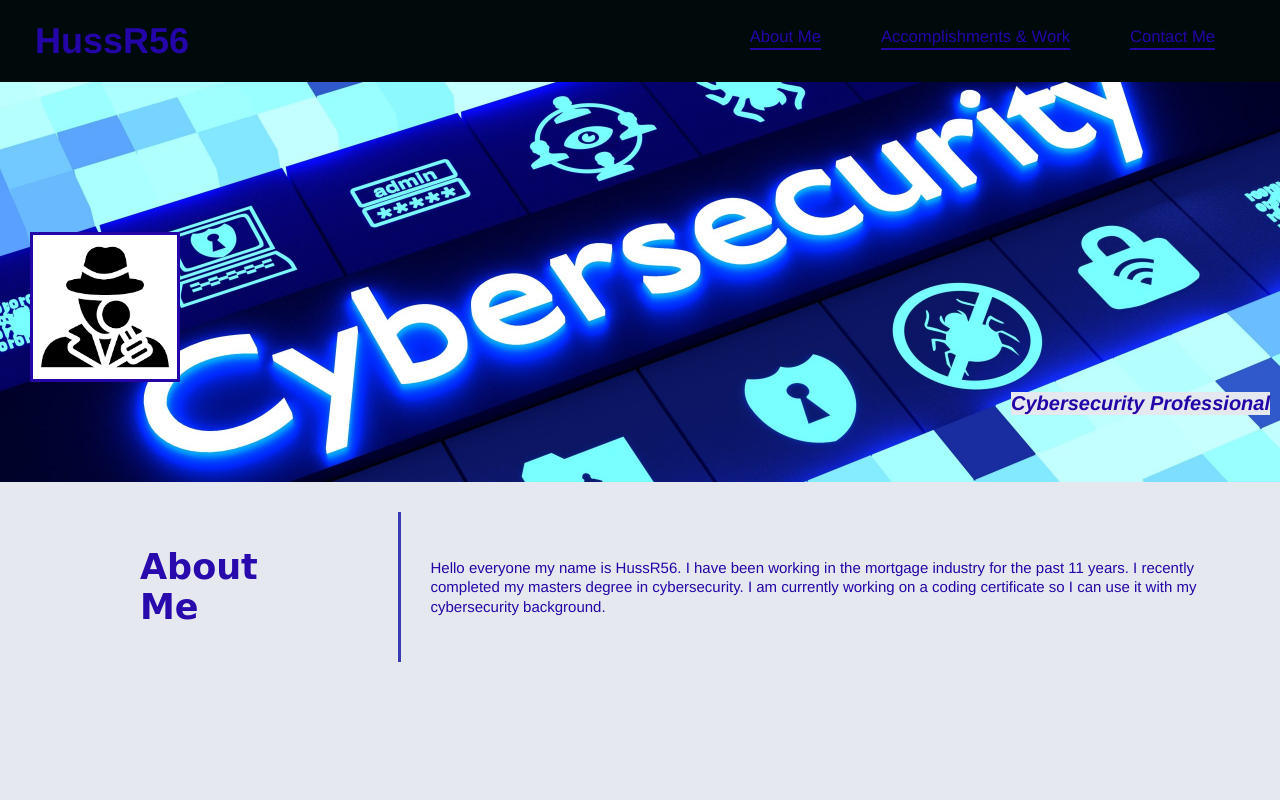
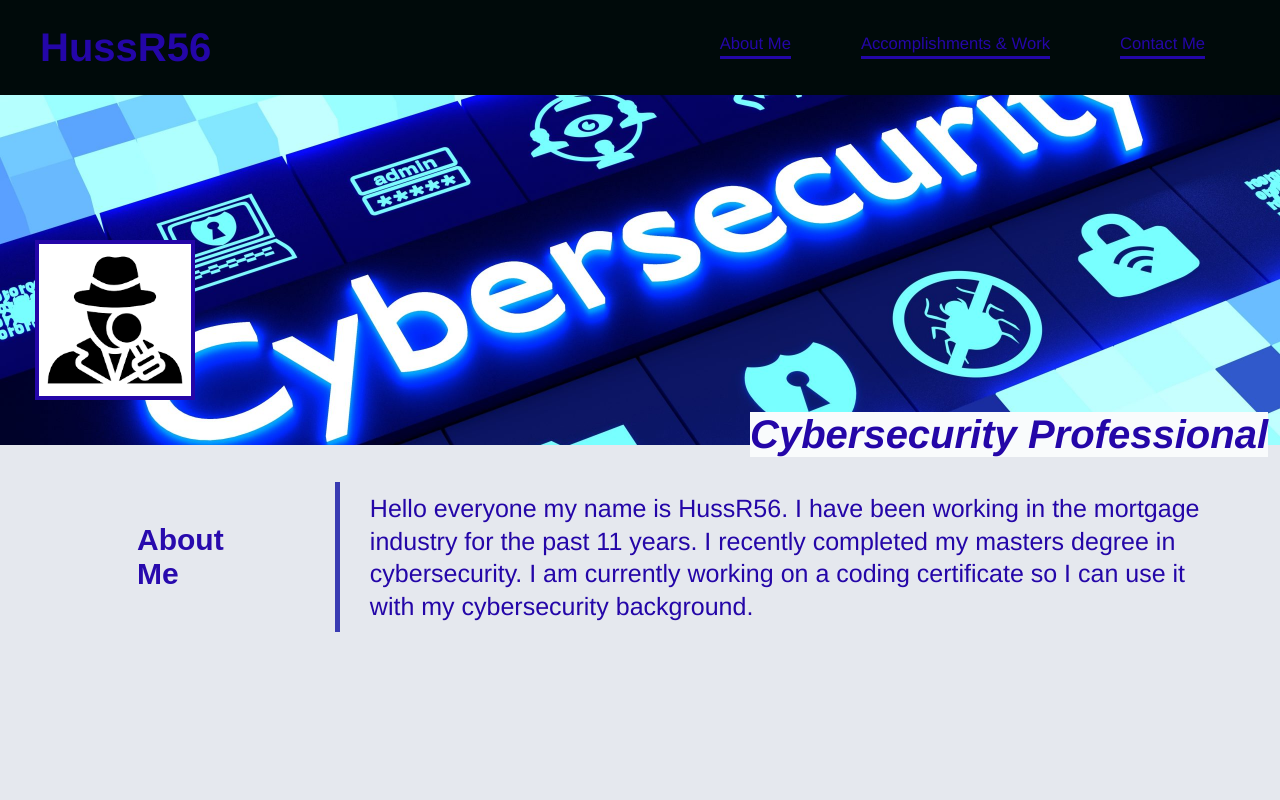
Before and after one commit to hussrizk56/Portfolio, a plain HTML site: page index.html in a window 1280 px wide. Shown: the top 800 px of the page. Drawn offline with Linux system fonts and the light colour scheme.

Commit message:
updated css

```diff
--- a/assets/style.css
+++ b/assets/style.css
@@ -10,13 +10,13 @@
 
 body {
     color: #05076b;
-    font-family: Helvetica, Arial, sans-serif;
+    font-family: 'Franklin Gothic Medium', Arial, sans-serif;
     background-color: rgb(229, 232, 238);
   }
 
 /* apply styles to <header> */
 header {
-    padding: 20px 35px;
+    padding: 25px 40px;
     background-color: #000a0a;
     display:flex;
     justify-content: space-between;
@@ -26,13 +26,13 @@ header {
 
 header h1 {
     font-weight: bold;
-    font-size: 36px;
+    font-size: 40px;
     color: var(--primary-color);
     margin: 0;
   }
 
 header nav {
-    margin: 7px 0;
+    margin: 9px 0;
   }
 
 header nav ul {
@@ -44,23 +44,23 @@ header nav ul {
   }
 
 header nav ul li a {
-    margin: 0 30px;
+    margin: 0 35px;
     font-weight: lighter;
     font-size: 1.3vw;
     color: var(--primary-color);
     text-decoration: none;
-    border-bottom: 2px solid;
-    padding-bottom: 2px;
+    border-bottom: 3px solid;
+    padding-bottom: 3px;
   }
 
 section {
-    padding :10px;
+    padding :12px;
 }
 
 
 /*apply style to hero image*/
 .hero{
-  height: 400px;
+  height: 350px;
   background-image: url("../assets/images/cybersecurity.jpg");
   background-size: cover;
   background-position: center;
@@ -73,19 +73,19 @@ section {
 /*Add employees photo*/
 .image2 {
   position: absolute;
-  top: 150px;
-  left: 30px;
-  border: 3px var(--primary-color) solid;
-  height:150px;
-  width: 150px;
+  top: 145px;
+  left: 35px;
+  border: 4px var(--primary-color) solid;
+  height:160px;
+  width: 160px;
 }
 
 .hero h2 {
   font-style: italic;
-  font-size: 20px;
+  font-size: 40px;
   color: var(--primary-color);
-  margin-top: 300px;
-  background-color:rgb(229, 232, 238);
+  margin-top: 305px;
+  background-color:rgb(249, 251, 252);
 }
 
 
@@ -94,7 +94,7 @@ section {
   display: flex;
   flex-wrap: wrap;
   justify-content: space-between;
-  margin: 20px 50px;
+  margin: 25px 55px;
   width: 90%;
   align-items: center;
 }
@@ -105,33 +105,33 @@ section {
 }
 
 .section-title {
-  font-size: 35px;
-  font-family:cursive;
+  font-size: 30px;
+  font-family:Arial;
   color: #280aad;
-  margin: 0 0 0 80px;
+  margin: 0 0 0 70px;
   width: 50%;
 }
 
 .step-info{
-  flex :2 20%;
+  flex :2 30%;
   display: flex;
   flex-wrap: wrap;
   align-items: center;
 }
 
 .vl-border1 {
-  border-right: 3px solid #393bb2;
+  border-right: 5px solid #393bb2;
   height: 150px;
   flex: 2 1%;
 }
 
 .step-text {
-  flex: 25;
+  flex: 30;
 }
 
 .step-text p {
   color: var(--primary-color);
-  font-size: 15px;
+  font-size: 25px;
   text-align: left;
   line-height: 1.3;
   margin-left: 30px;
@@ -184,7 +184,7 @@ margin-top: -20%;
 font-size: 12px;
 font-style: italic;
 font-weight: bold;
-color:  rgb(22, 44, 44);
+color:  rgb(20, 34, 112);
 border: solid 1px var(--primary-color);
 background-color: rgb(229, 232, 238);
 }
```
